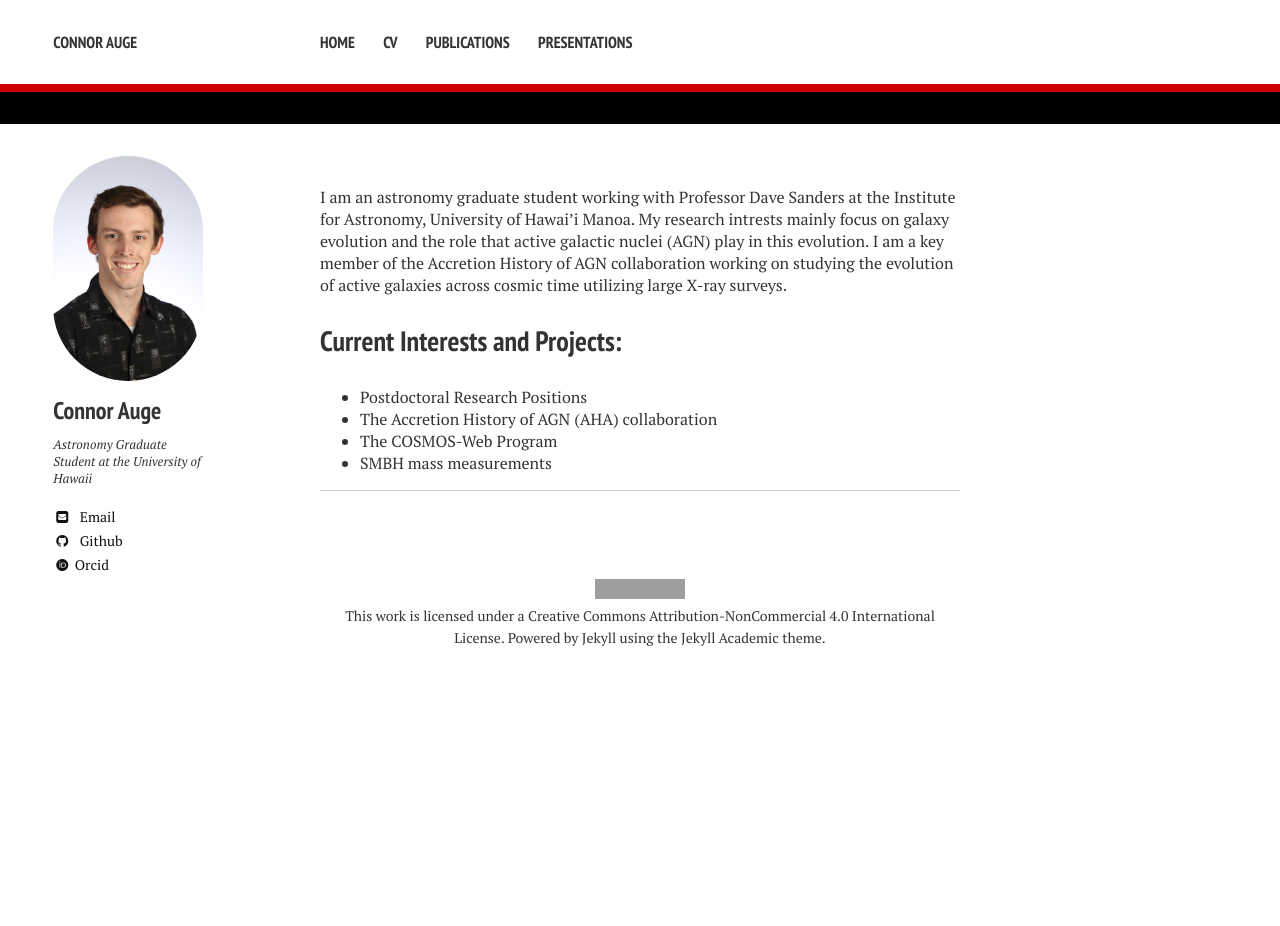
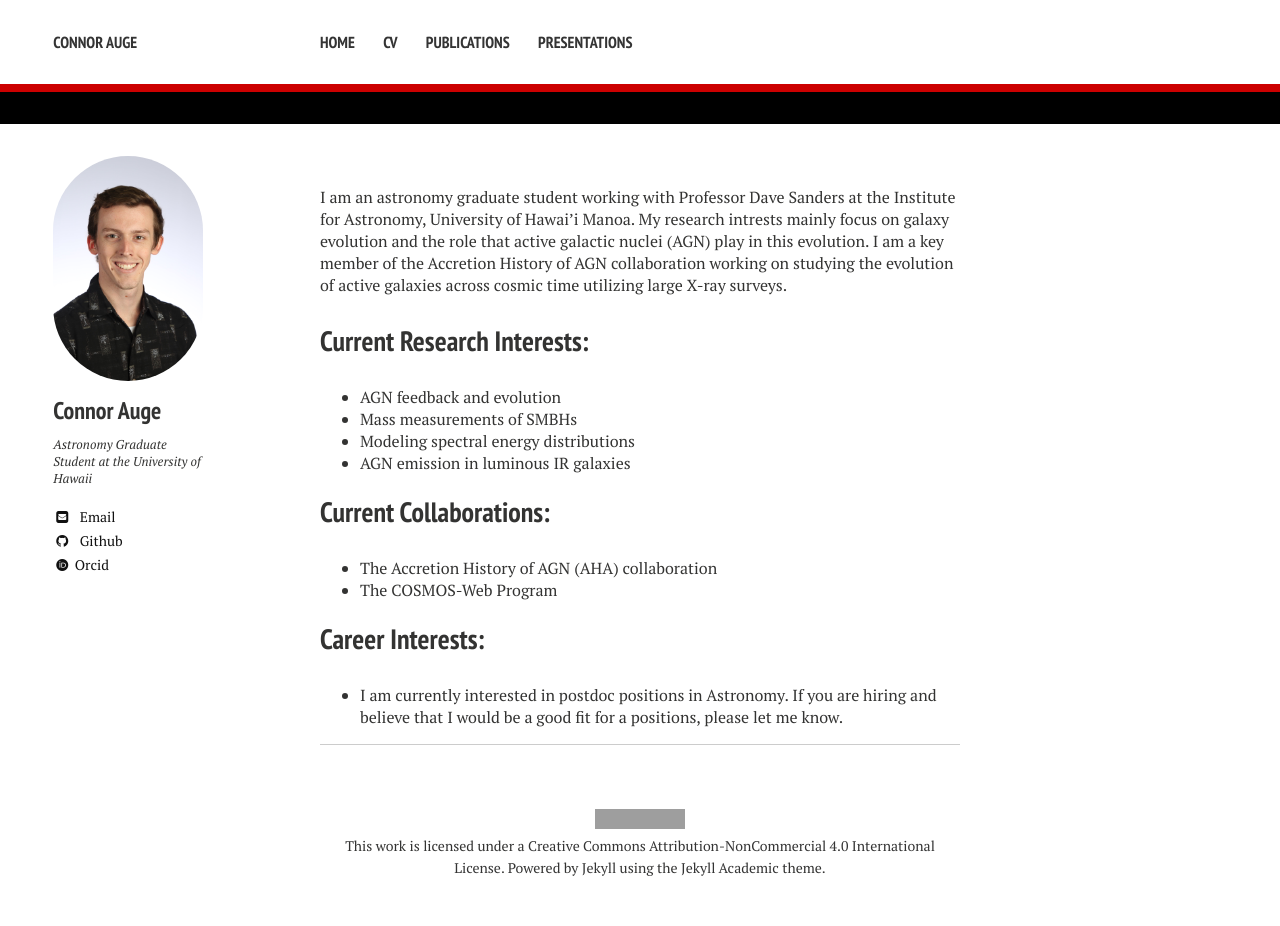
Before and after one commit to cwauge/cwauge.github.io, a Jekyll site: the page built from index.md, in a window 1280 px wide. Built offline with Jekyll 4.4.1, drawn with Linux system fonts in a browser that asks for light colours; nearby versions of some CDN libraries; some web fonts are replaced; before the commit the page ends 900 px from its top, so only the background shows below that; grey boxes are pictures that could not be loaded.

Commit message:
Update index.md

```diff
--- a/index.md
+++ b/index.md
@@ -5,9 +5,15 @@ excerpt: "About Me..."
 
 I am an astronomy graduate student working with Professor Dave Sanders at the Institute for Astronomy, University of Hawai'i Manoa. My research intrests mainly focus on galaxy evolution and the role that active galactic nuclei (AGN) play in this evolution. I am a key member of the Accretion History of AGN collaboration working on studying the evolution of active galaxies across cosmic time utilizing large X-ray surveys.
 
-## Current Interests and Projects:
+## Current Research Interests:
+- AGN feedback and evolution
+- Mass measurements of SMBHs
+- Modeling spectral energy distributions
+- AGN emission in luminous IR galaxies
 
-- Postdoctoral Research Positions
+## Current Collaborations:
 - The Accretion History of AGN (AHA) collaboration
 - The COSMOS-Web Program
-- SMBH mass measurements
+
+## Career Interests:
+- I am currently interested in postdoc positions in Astronomy. If you are hiring and believe that I would be a good fit for a positions, please let me know.
```
